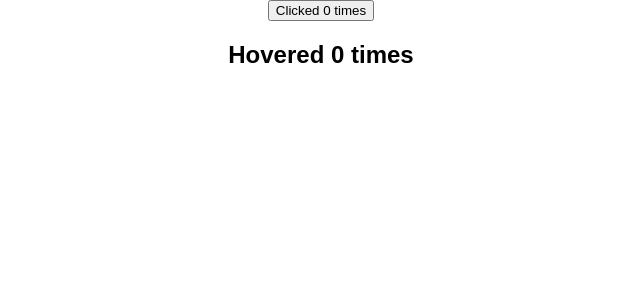
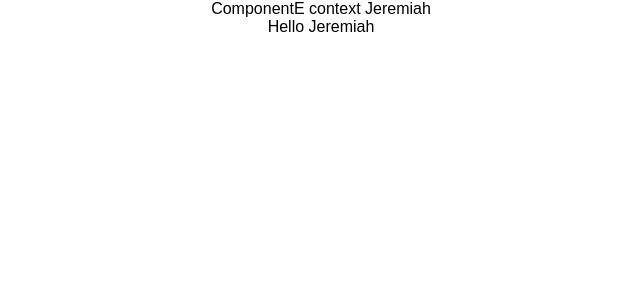
Before and after one commit to jegbune/React.useState, a React (Create React App) app: page / in a window 1280 px wide. Shown: the top 300 px of the page, without its empty margins (319-959 px from the left). Built offline with nearby package versions, Linux system fonts and the light colour scheme.

Commit message:
React lesson on context

```diff
--- a/src/App.js
+++ b/src/App.js
@@ -31,12 +31,18 @@ import ClickCounterTwo from "./components/ClickCounterTwo";
 import HoverCounterTwo from "./components/HoverCounterTwo";
 import User from "./components/User";
 import Counter1 from "./components/Counter1";
+import ComponentC from "./components/ComponentC";
+import { UserProvider } from "./components/userContext";
 class App extends Component {
   render()  {
     return (
       <div className="App">
+        <UserProvider value = 'Jeremiah'>
+      <ComponentC />
+        </UserProvider>
 
-      <Counter1>
+
+      {/* <Counter1>
       {(count, incrementCount) => (
       <ClickCounterTwo count={count} incrementCount = {incrementCount} />)
       }
@@ -45,7 +51,7 @@ class App extends Component {
       {(count, incrementCount) => (
       <HoverCounterTwo count={count} incrementCount = {incrementCount} />)
       }
-      </Counter1>
+      </Counter1> */}
 
       {/* <ClickCounterTwo />
 
--- /dev/null
+++ b/src/components/ComponentC.js
@@ -0,0 +1,22 @@
+import React, { PureComponent } from 'react'
+import ComponentE from './ComponentE'
+
+class ComponentC extends PureComponent {
+    constructor(props) {
+        super(props)
+
+        this.state = {
+
+        }
+    }
+
+    render() {
+        return (
+            <div>
+                <ComponentE />
+            </div>
+        )
+    }
+}
+
+export default ComponentC
--- /dev/null
+++ b/src/components/ComponentE.js
@@ -0,0 +1,24 @@
+import React, { PureComponent } from 'react'
+import ComponentF from './ComponentF'
+import UserContext from './userContext'
+
+class ComponentE extends PureComponent {
+    constructor(props) {
+        super(props)
+
+        this.state = {
+
+        }
+    }
+    static contextType= UserContext
+    render() {
+        return (
+            <div>
+                ComponentE context {this.context}
+                <ComponentF />
+            </div>
+        )
+    }
+}
+
+export default ComponentE
--- /dev/null
+++ b/src/components/ComponentF.js
@@ -0,0 +1,26 @@
+import React, { PureComponent } from 'react'
+import { UserConsumer } from './userContext'
+
+class ComponentF extends PureComponent {
+    constructor(props) {
+        super(props)
+
+        this.state = {
+
+        }
+    }
+
+    render() {
+        return (
+            <UserConsumer>
+                {
+                    username => {
+                        return <div>Hello {username}</div>
+                    }
+                }
+            </UserConsumer>
+        )
+    }
+}
+
+export default ComponentF
--- /dev/null
+++ b/src/components/userContext.js
@@ -0,0 +1,9 @@
+import React from "react";
+
+const UserContext = React.createContext('codevolution')
+
+const UserProvider = UserContext.Provider
+const UserConsumer = UserContext.Consumer
+
+export{UserProvider, UserConsumer}
+export default UserContext
```
